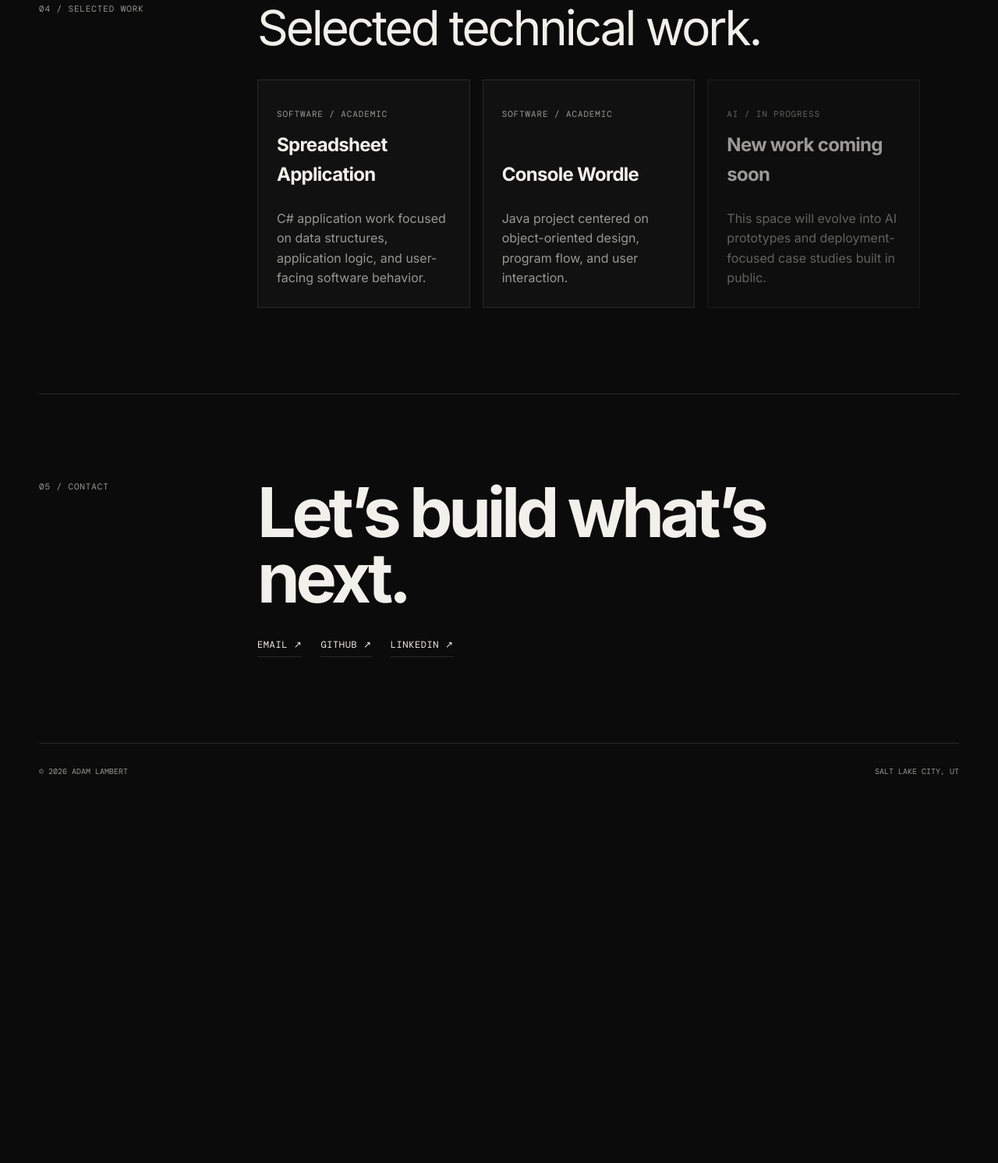
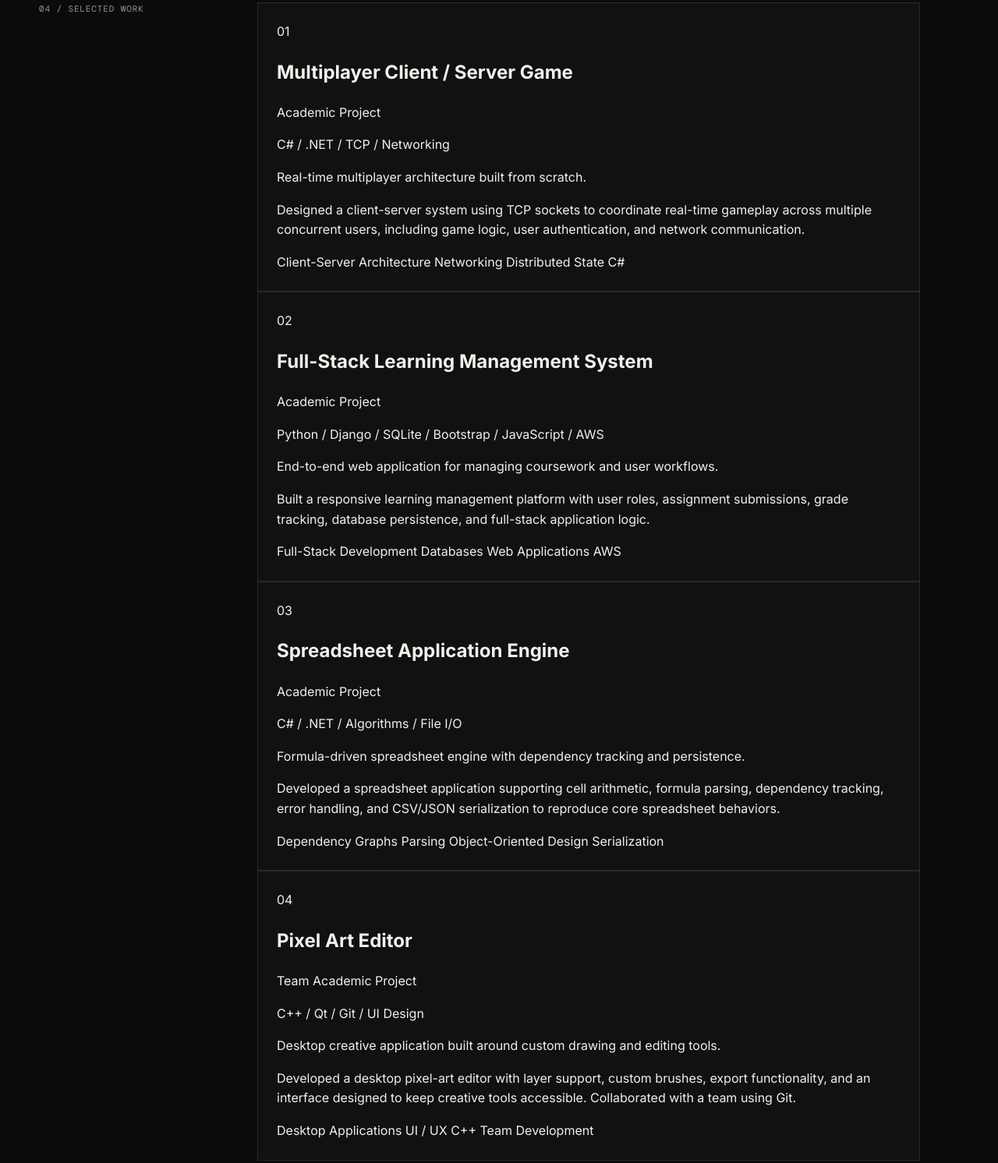
Before and after one commit to alambeaux/adamlambert, a plain HTML site: page index.html in a window 1280 px wide. Shown: the part 3394-4886 px from the top of the page at 78% size. Before the commit the page ends 4432 px from the top, so only its background shows below. Drawn offline with nearby package versions, Linux system fonts and the light colour scheme.

Commit message:
Revise selected work section with new projects

```diff
--- a/index.html
+++ b/index.html
@@ -83,25 +83,141 @@
 
    <section id="work" class="section">
   <div class="section-label">04 / SELECTED WORK</div>
-      <div class="section-content">
-        <p class="big-copy">Selected technical work.</p>
-        <div class="project-grid">
+
+  <div class="section-content project-list">
+
     <article class="project-card">
-            <p class="project-kicker">SOFTWARE / ACADEMIC</p>
-            <h3>Spreadsheet Application</h3>
-            <p>C# application work focused on data structures, application logic, and user-facing software behavior.</p>
+      <div class="project-number">01</div>
+
+      <div class="project-main">
+        <div class="project-topline">
+          <h2>Multiplayer Client / Server Game</h2>
+          <span class="project-type">Academic Project</span>
+        </div>
+
+        <p class="project-stack">C# / .NET / TCP / Networking</p>
+
+        <p class="project-hook">
+          Real-time multiplayer architecture built from scratch.
+        </p>
+
+        <p class="project-description">
+          Designed a client-server system using TCP sockets to coordinate
+          real-time gameplay across multiple concurrent users, including
+          game logic, user authentication, and network communication.
+        </p>
+
+        <div class="project-focus">
+          <span>Client-Server Architecture</span>
+          <span>Networking</span>
+          <span>Distributed State</span>
+          <span>C#</span>
+        </div>
+
+        <!-- Add a GitHub link here later if this project is public -->
+        <!--
+        <a class="project-link" href="#" target="_blank" rel="noopener noreferrer">
+          View Code ↗
+        </a>
+        -->
+      </div>
     </article>
+
+
     <article class="project-card">
-            <p class="project-kicker">SOFTWARE / ACADEMIC</p>
-            <h3>Console Wordle</h3>
-            <p>Java project centered on object-oriented design, program flow, and user interaction.</p>
+      <div class="project-number">02</div>
+
+      <div class="project-main">
+        <div class="project-topline">
+          <h2>Full-Stack Learning Management System</h2>
+          <span class="project-type">Academic Project</span>
+        </div>
+
+        <p class="project-stack">
+          Python / Django / SQLite / Bootstrap / JavaScript / AWS
+        </p>
+
+        <p class="project-hook">
+          End-to-end web application for managing coursework and user workflows.
+        </p>
+
+        <p class="project-description">
+          Built a responsive learning management platform with user roles,
+          assignment submissions, grade tracking, database persistence,
+          and full-stack application logic.
+        </p>
+
+        <div class="project-focus">
+          <span>Full-Stack Development</span>
+          <span>Databases</span>
+          <span>Web Applications</span>
+          <span>AWS</span>
+        </div>
+      </div>
     </article>
-          <article class="project-card muted-card">
-            <p class="project-kicker">AI / IN PROGRESS</p>
-            <h3>New work coming soon</h3>
-            <p>This space will evolve into AI prototypes and deployment-focused case studies built in public.</p>
+
+
+    <article class="project-card">
+      <div class="project-number">03</div>
+
+      <div class="project-main">
+        <div class="project-topline">
+          <h2>Spreadsheet Application Engine</h2>
+          <span class="project-type">Academic Project</span>
+        </div>
+
+        <p class="project-stack">C# / .NET / Algorithms / File I/O</p>
+
+        <p class="project-hook">
+          Formula-driven spreadsheet engine with dependency tracking and persistence.
+        </p>
+
+        <p class="project-description">
+          Developed a spreadsheet application supporting cell arithmetic,
+          formula parsing, dependency tracking, error handling, and CSV/JSON
+          serialization to reproduce core spreadsheet behaviors.
+        </p>
+
+        <div class="project-focus">
+          <span>Dependency Graphs</span>
+          <span>Parsing</span>
+          <span>Object-Oriented Design</span>
+          <span>Serialization</span>
+        </div>
+      </div>
     </article>
+
+
+    <article class="project-card">
+      <div class="project-number">04</div>
+
+      <div class="project-main">
+        <div class="project-topline">
+          <h2>Pixel Art Editor</h2>
+          <span class="project-type">Team Academic Project</span>
         </div>
+
+        <p class="project-stack">C++ / Qt / Git / UI Design</p>
+
+        <p class="project-hook">
+          Desktop creative application built around custom drawing and editing tools.
+        </p>
+
+        <p class="project-description">
+          Developed a desktop pixel-art editor with layer support, custom brushes,
+          export functionality, and an interface designed to keep creative tools
+          accessible. Collaborated with a team using Git.
+        </p>
+
+        <div class="project-focus">
+          <span>Desktop Applications</span>
+          <span>UI / UX</span>
+          <span>C++</span>
+          <span>Team Development</span>
+        </div>
+      </div>
+    </article>
+
   </div>
 </section>
 
```
Lines whose indentation alone changed are shown as unchanged.
